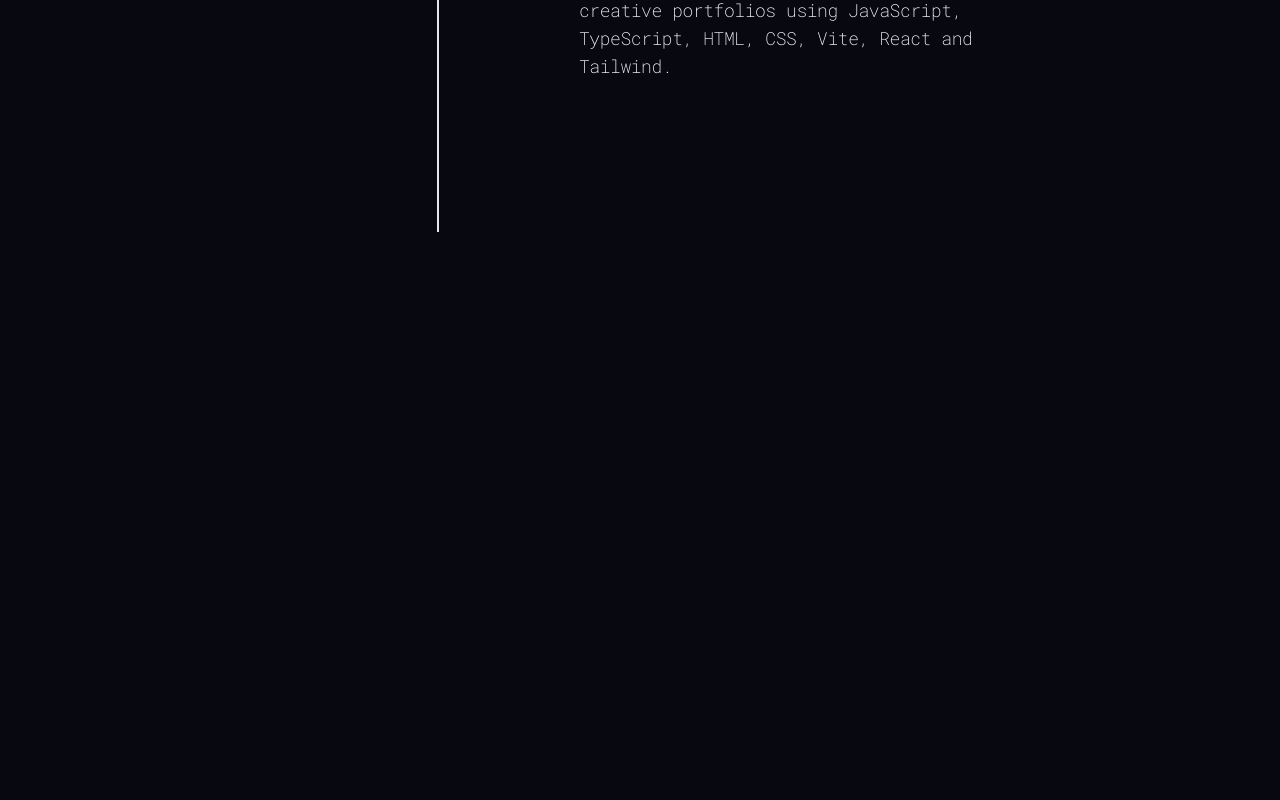
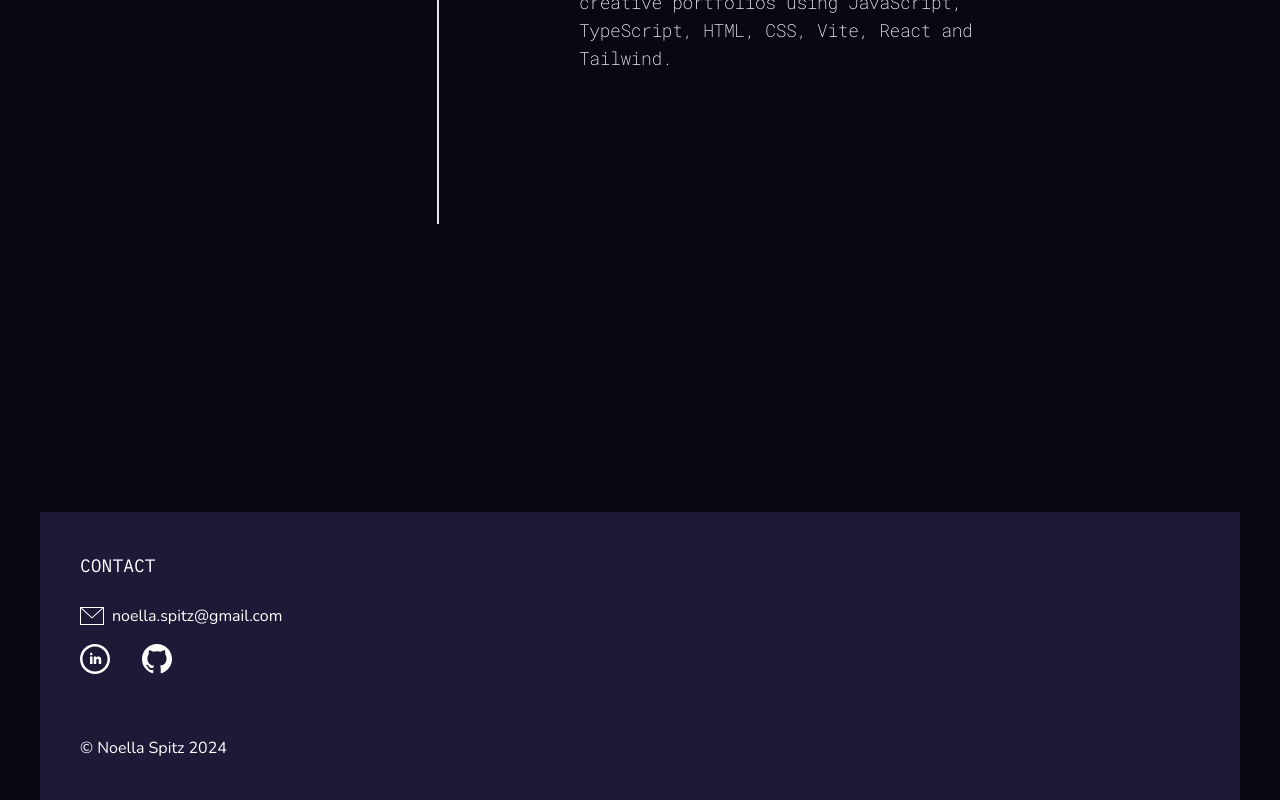
Before and after one commit to rhinoella/personal-site, a React (Vite) app: page / in a window 1280 px wide. Shown: the part 6754-7554 px from the top of the page. Before the commit the page ends 7274 px from the top, so only its background shows below. Built offline with nearby package versions, Linux system fonts and the light colour scheme.

Commit message:
try use active instead of scroll

```diff
--- a/src/App.tsx
+++ b/src/App.tsx
@@ -3,6 +3,7 @@
 import { Skills } from "./components/Skills";
 import { Experience } from "./components/Experience";
 import { About } from "./components/About";
+import { Contact } from "./components/Contact";
 
 function App() {
   return (
@@ -13,6 +14,7 @@
         <About />
         <Skills />
         <Experience />
+        <Contact />
       </div>
     </main>
   );
--- /dev/null
+++ b/src/components/Contact.tsx
@@ -0,0 +1,66 @@
+export const Contact = () => {
+  return (
+    <div
+      id="contact"
+      className="h-72 bg-foreground p-10 flex flex-col justify-between"
+    >
+      <div>
+        <h1 className="text-lg font-mono-numbers pb-6">CONTACT</h1>
+        <div className="flex flex-col gap-4">
+          <div className="flex flex-row gap-2">
+            <svg
+              width="24"
+              height="24"
+              xmlns="http://www.w3.org/2000/svg"
+              fill-rule="evenodd"
+              clip-rule="evenodd"
+            >
+              <path
+                fill="#FFFFFF"
+                d="M24 21h-24v-18h24v18zm-23-16.477v15.477h22v-15.477l-10.999 10-11.001-10zm21.089-.523h-20.176l10.088 9.171 10.088-9.171z"
+              />
+            </svg>
+            <p className="font-light">noella.spitz@gmail.com</p>
+          </div>
+          <div className="flex flex-row gap-4 xl:gap-8">
+            <a
+              href="https://github.com/rhinoella"
+              target="_blank"
+              rel="noopener noreferrer"
+            >
+              <svg
+                xmlns="http://www.w3.org/2000/svg"
+                width="30"
+                height="30"
+                viewBox="0 0 24 24"
+              >
+                <path
+                  fill="#FFFFFF"
+                  d="M12 2c5.514 0 10 4.486 10 10s-4.486 10-10 10-10-4.486-10-10 4.486-10 10-10zm0-2c-6.627 0-12 5.373-12 12s5.373 12 12 12 12-5.373 12-12-5.373-12-12-12zm-2 8c0 .557-.447 1.008-1 1.008s-1-.45-1-1.008c0-.557.447-1.008 1-1.008s1 .452 1 1.008zm0 2h-2v6h2v-6zm3 0h-2v6h2v-2.861c0-1.722 2.002-1.881 2.002 0v2.861h1.998v-3.359c0-3.284-3.128-3.164-4-1.548v-1.093z"
+                />
+              </svg>
+            </a>
+            <a
+              href="https://www.linkedin.com/in/noella-spitz/"
+              target="_blank"
+              rel="noopener noreferrer"
+            >
+              <svg
+                xmlns="http://www.w3.org/2000/svg"
+                width="30"
+                height="30"
+                viewBox="0 0 24 24"
+              >
+                <path
+                  fill="#FFFFFF"
+                  d="M12 0c-6.626 0-12 5.373-12 12 0 5.302 3.438 9.8 8.207 11.387.599.111.793-.261.793-.577v-2.234c-3.338.726-4.033-1.416-4.033-1.416-.546-1.387-1.333-1.756-1.333-1.756-1.089-.745.083-.729.083-.729 1.205.084 1.839 1.237 1.839 1.237 1.07 1.834 2.807 1.304 3.492.997.107-.775.418-1.305.762-1.604-2.665-.305-5.467-1.334-5.467-5.931 0-1.311.469-2.381 1.236-3.221-.124-.303-.535-1.524.117-3.176 0 0 1.008-.322 3.301 1.23.957-.266 1.983-.399 3.003-.404 1.02.005 2.047.138 3.006.404 2.291-1.552 3.297-1.23 3.297-1.23.653 1.653.242 2.874.118 3.176.77.84 1.235 1.911 1.235 3.221 0 4.609-2.807 5.624-5.479 5.921.43.372.823 1.102.823 2.222v3.293c0 .319.192.694.801.576 4.765-1.589 8.199-6.086 8.199-11.386 0-6.627-5.373-12-12-12z"
+                />
+              </svg>
+            </a>
+          </div>
+        </div>
+      </div>
+      <p className="font-extralight">&copy; Noella Spitz 2024</p>
+    </div>
+  );
+};
--- a/src/components/Experience.tsx
+++ b/src/components/Experience.tsx
@@ -49,10 +49,6 @@
         <b>Lead the design and development</b> of a modular backend architecture
         and .NET API, providing the foundations for an advanced learning
         platform.
-      </li>,
-      <li>
-        Integrating GPT-4 for handwriting recognition, language generation and
-        adaptive learning.
       </li>,
     ],
   },
@@ -131,7 +127,7 @@
     return (
       <div
         key={experience.title}
-        className="text-sm md:text-xl flex flex-row h-[34rem] mx-auto pl-4"
+        className="text-base md:text-xl flex flex-row h-[40rem] md:h-[34rem] mx-auto pl-4"
       >
         <div className="hidden md:flex pr-10 pt-2 uppercase font-extralight w-48">
           <p>{experience.date}</p>
@@ -155,18 +151,18 @@
           ></img>
         </motion.div>
         <div className="flex flex-col max-w-lg pl-10 px-6 py-6">
-          <h4 className="text-lg md:text-4xl tracking-wide">
+          <h4 className="text-xl md:text-4xl tracking-wide">
             {experience.title}
           </h4>
           <p className="uppercase font-light text-gray-400">
             {experience.company}
           </p>
-          <div className="flex md:hidden pr-10 pt-2 uppercase font-extralight text-gray-500 w-48">
+          <div className="flex md:hidden pr-10 pt-2 uppercase font-extralight text-gray-500 md:w-48">
             <p>{experience.date}</p>
           </div>
           <ul
             className="flex flex-col gap-4 pt-5 font-mono-text font-extralight
-          text-gray-100 text-sm md:text-lg tracking-tight"
+          text-gray-100 text-base md:text-lg tracking-tight"
           >
             {experience.desc.map((item, index) => (
               <li key={index}>{item}</li>
@@ -178,7 +174,7 @@
   });
 
   return (
-    <div id="experience" className="h-max py-72">
+    <div id="experience" className="h-max pb-12 py-72 md:py-72">
       <motion.div
         variants={widthVariants}
         ref={ref}
@@ -186,7 +182,7 @@
         animate={controls}
         className="whitespace-nowrap text-xl md:text-5xl font-mono-text text-right"
       >
-        <h3 className=" mx-4 md:mx-0 py-4 md:py-8 px-8 md:px-24 bg-gradient-to-r from-violet-900 to-blue-800 rounded-full my-32">
+        <h3 className="text-2xl md:text-4xl mx-4 md:mx-0 py-4 md:py-8 px-8 md:px-24 bg-gradient-to-r from-violet-900 to-blue-800 rounded-full mt-32 mb-10 md:my-32">
           WORK EXPERIENCE
         </h3>
       </motion.div>
--- a/src/components/Header.tsx
+++ b/src/components/Header.tsx
@@ -55,13 +55,13 @@
 
 const HeaderMobile = () => {
   return (
-    <div className="top-0 absolute w-svw bg-gradient-to-b from-background from-40% to-transparent">
+    <div className="top-0 absolute w-svw bg-gradient-to-b from-background from-40%">
       <div onClick={revealMenu} className="p-10">
         <img src={sandwich} width={40}></img>
       </div>
       <nav
         id="mobileNav"
-        className="hidden w-full flex-col text-white text-lg font-extralight items-center animate-slide-down"
+        className="hidden w-full flex-col text-white text-lg font-extralight items-center animate-slide-down bg-gradient-to-b from-background from-40% h-screen"
       >
         <a
           href="#hero"
--- a/src/components/Skills.tsx
+++ b/src/components/Skills.tsx
@@ -25,13 +25,13 @@
     desc: "Passionate about UI/UX design and crafting engaging user experiences. Skilled in fullstack web development.",
     skills: [
       "TypeScript",
-      "React",
+      "C#",
+      "AWS",
       ".NET",
       "SQL",
-      "AWS",
+      "Fastify",
       "NodeJS",
-      "C#",
-      "Fastify",
+      "React",
     ],
     gradient: "from-sky-500 to-blue-600",
   },
@@ -81,7 +81,7 @@
     };
 
     window.addEventListener("resize", handleResize);
-
+    /*
     if (isMobile) {
       const expandRow = (entries: IntersectionObserverEntry[]) => {
         entries.forEach((entry) => {
@@ -106,7 +106,7 @@
       return () => {
         observer.disconnect();
       };
-    }
+    }*/
   }, [isMobile]);
 
   const expandTarget = (target: HTMLElement) => {
@@ -219,7 +219,7 @@
         id={skill.id}
         data-index={skill.index}
         className={`snap-center skill transition-height ease-out duration-700 overflow-hidden w-full
-                    p-10 bg-indigo-950 text-white rounded-3xl shadow-xl h-32 shadow-black`}
+                    p-10 bg-indigo-950 text-white rounded-3xl shadow-xl h-32 shadow-black active:h-[44rem]`}
       >
         <p className="title h-20 relative z-40 xl:w-2/3 font-mono-text bg-indigo-950 pt-1 overflow-hidden whitespace-nowrap">
           {skill.title}
@@ -234,7 +234,7 @@
               src={skill.img}
               width={500}
             />
-            <p className={"text-sm font-mono-numbers grow"}>{skill.desc}</p>
+            <p className={"text-base font-mono-numbers grow"}>{skill.desc}</p>
           </div>
           <div className="flex flex-row flex-wrap gap-2 pb-10">
             {skill.skills.map((skillName) =>
@@ -304,7 +304,7 @@
   return (
     <div
       className={`${props.gradient} font-mono-text tracking-wider bg-gradient-to-br text-white
-      font-medium text-[0.6rem] md:text-[0.7rem] xl:text-sm p-2 md:py-3 px-4 md:px-6 xl:px-10 rounded-xl h-fit text-center xl:min-w-28`}
+      font-medium text-[0.7rem] xl:text-sm p-2 md:py-3 px-4 md:px-6 xl:px-10 rounded-xl h-fit text-center xl:min-w-28`}
     >
       {props.skillName}
     </div>
```
